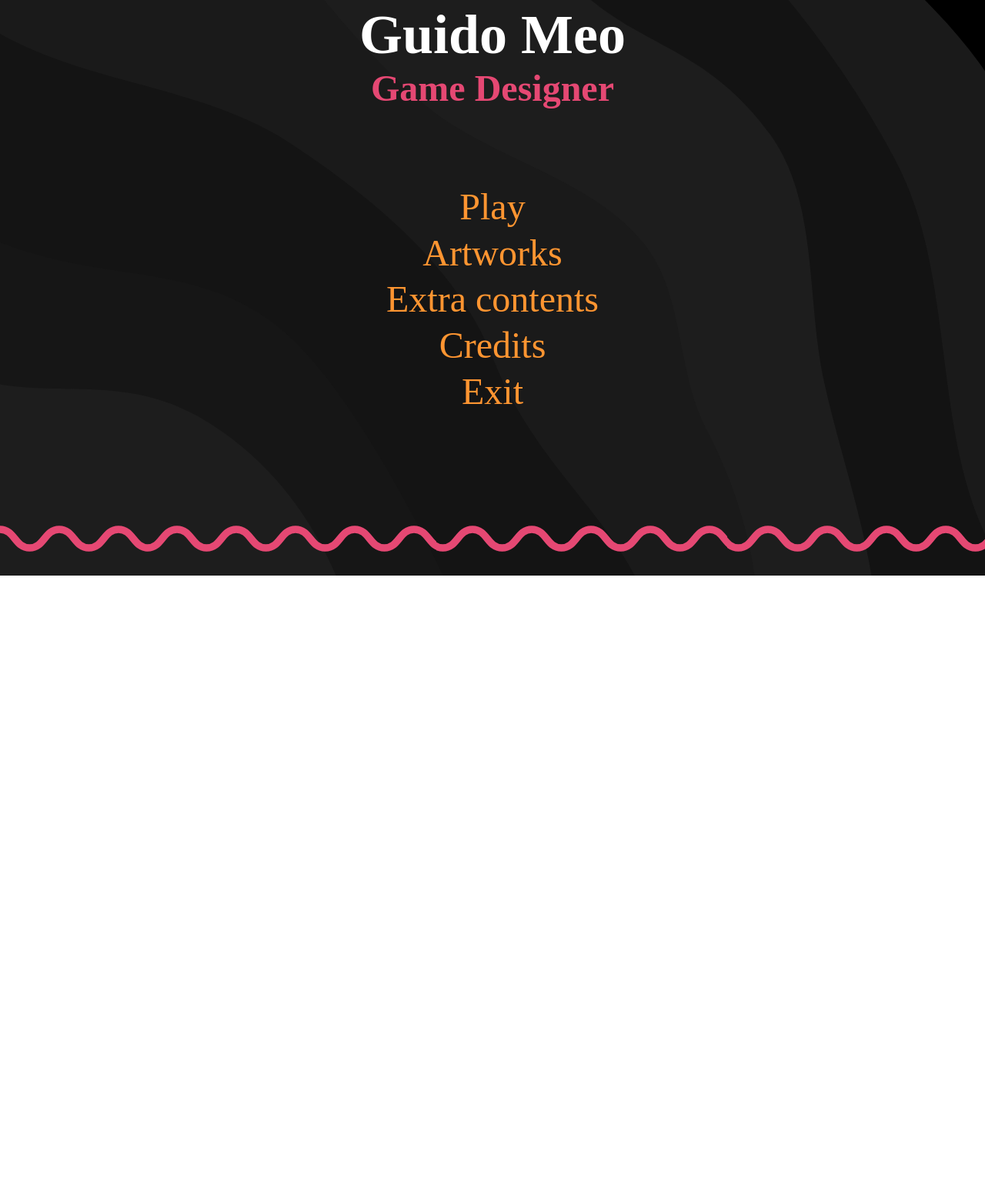
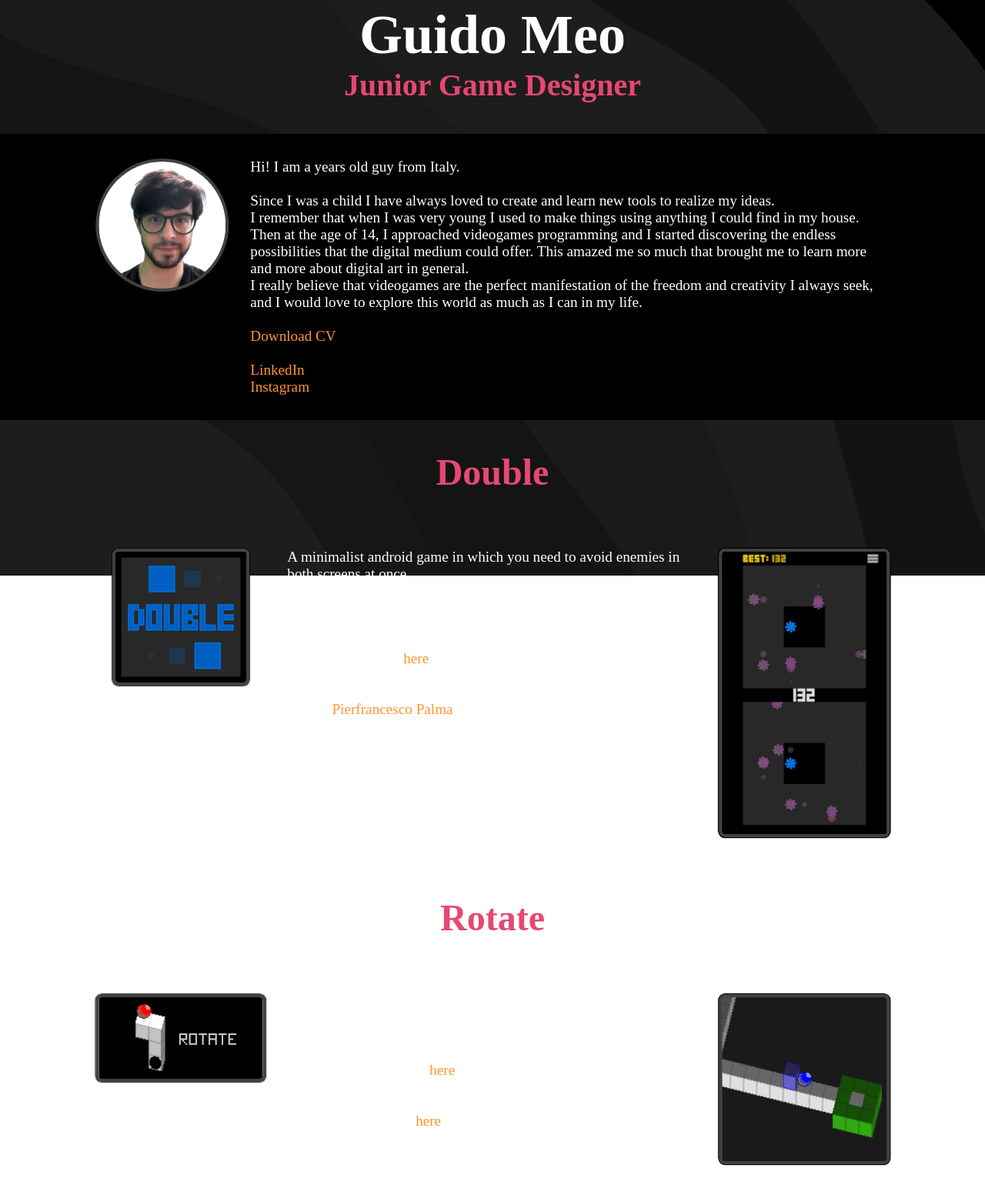
Before and after one commit to guidomeo/portfolio, a plain HTML site: page index.html in a window 1280 px wide. Shown: the part 52-1605 px from the top of the page at 77% size. Before the commit the page ends 800 px from the top, so only its background shows below. Drawn offline with Linux system fonts and the light colour scheme; a web font is replaced by a local one.

Commit message:
experiments

```diff
--- a/index.html
+++ b/index.html
@@ -26,19 +26,88 @@
     <path d="M -85.59,444.4 -85.59,890.6 489,895.6 C 489,895.6 436.8,745.3 382.5,690.8 258.1,565.8 57.98,629.2 -85.59,444.4 Z" pathdata:id="M -85.59,444.4 -85.59,890.6 546.9,895.6 C 546.9,895.6 517.4,695.4 339.9,593.4 187.7,505.9 57.98,629.2 -85.59,444.4 Z"></path>
 </svg>
 
-<div class="noSelect" id="title" onclick="menu();"><h1>Guido Meo</h1><h2>Game Designer</h2></div>
-<div id="menu_page">
-    <div id="menu">
-        <div class="menu_button noSelect" onclick="goToPage('play');">Play</div>
-        <div class="menu_button noSelect" onclick="goToPage('artworks');">Artworks</div>
-        <div class="menu_button noSelect" onclick="goToPage('extra');">Extra contents</div>
-        <div class="menu_button noSelect" onclick="goToPage('credits');">Credits</div>
-        <div class="menu_button noSelect" onclick="goToPage('exit');">Exit</div>
-    </div>
-    <footer style="position: fixed; bottom: 0;"></footer>
+<div id="play_page" class="page">
+    <div class="noSelect" id="title"><h1>Guido Meo</h1><h2>Junior Game Designer</h2></div>
+    <section style="background-color: rgba(0, 0, 0, 1)">
+        <div class="about_grid">
+            <div style="position: relative;"><figure><img style="border-radius: 50vh;" src="img/me.jpg"/></figure></div>
+            <div>
+
+Hi! I am a <span id="age"></span> years old guy from Italy.<br /><br />
+
+Since I was a child I have always loved to create and learn new tools to realize my ideas.<br />
+I remember that when I was very young I used to make things using anything I could find in my house.
+Then at the age of 14, I approached videogames programming and I started discovering the endless possibilities that the digital medium could offer.
+This amazed me so much that brought me to learn more and more about digital art in general. <br />
+I really believe that videogames are the perfect manifestation of the freedom and creativity I always seek,
+and I would love to explore this world as much as I can in my life.
+<br /><br />
+<a href="files/curriculum.pdf" target="_blank">Download CV</a>
+<br /><br />
+<a href="https://www.linkedin.com/in/guido-meo/" target="_blank">LinkedIn</a><br />
+<a href="https://www.instagram.com/guidomeo/" target="_blank">Instagram</a>
+
+            </div>
+        </div>
+    </section>
+    <h3>Double</h3>
+    <section>
+        <div class="game_grid">
+            <div style="position: relative;">
+                <figure>
+                    <img src="img/double/icon.png"/>
+                    <figcaption style="text-align: center;">Double 2015</figcaption>
+                </figure>
+            </div>
+            <div>
+                A minimalist android game in which you need to avoid enemies in both screens at once.<br />
+                There are a lot of different and unique achievements which allow you to unlock new skins.<br />
+                <br />
+                The game is no longer avaible on the Google Play store, but you can download the APK
+                <a href="files/Double.apk" target="_blank">here</a>.<br />
+                <br />
+                <br />
+                Music: <a href="https://www.youtube.com/channel/UC_J2AwBGGqFEgP0ngX6eU3A" target="_blank">Pierfrancesco Palma</a>
+            </div>
+            <div style="position: relative;">
+                <img class="double_slideshow adapt noSelect" src="img/double/screen-0.jpg" />
+                <img class="double_slideshow adapt noSelect" src="img/double/screen-1.jpg" style="position: absolute;" />
+                <img class="double_slideshow adapt noSelect" src="img/double/screen-2.jpg" style="position: absolute;" />
+                <img class="double_slideshow adapt noSelect" src="img/double/screen-3.jpg" style="position: absolute;" />
+                <img class="double_slideshow adapt noSelect" src="img/double/screen-4.jpg" style="position: absolute;" />
+            </div>
+        </div>
+    </section>
+
+    <h3>Rotate</h3>
+    <section>
+        <div class="game_grid">
+            <div style="position: relative;">
+                <figure>
+                    <img src="img/rotate/icon.png"/>
+                    <figcaption style="text-align: center;">Rotate 2013</figcaption>
+                </figure>
+            </div>
+            <div>
+                Rotate is a puzzle game about perspective.
+                Your goal is to get the ball to the end of the level, but you are not restricted to a single plane and you explore the level from different angles.<br />
+                <br />
+                The game can be found <a href="https://www.indiexpo.net/en/games/rotate" target="_blank">here</a>.<br/>
+                <br />
+                You can also try a tech demo of a 3d version of this game that I am currently working on
+                <a href="files/Rotate3D/" target="_blank">here</a>.
+            </div>
+            <div style="position: relative;">
+                <img class="rotate_slideshow adapt noSelect" src="img/rotate/screen-0.png" />
+                <img class="rotate_slideshow adapt noSelect" src="img/rotate/screen-1.png" style="position: absolute;"  />
+                <img class="rotate_slideshow adapt noSelect" src="img/rotate/screen-2.png" style="position: absolute;" />
+            </div>
+        </div>
+    </section>
+    <footer></footer>
 </div>
 
-<div id="play_page" class="page">
+<!-- <div id="play_page" class="page">
     <h3>Double</h3>
     <section>
         <div class="game_grid">
@@ -211,7 +280,7 @@ and I would love to explore this world as much as I can in my life.
     </section>
     <div class="back_to_menu_button" onclick="menu();">Back to menu</div>
     <footer></footer>
-</div>
+</div> -->
 
 <script src="js/anime.min.js"></script>
 <script src="js/background.js"></script>
--- a/js/script.js
+++ b/js/script.js
@@ -1,4 +1,4 @@
-const audio_page = new Audio();
+/*const audio_page = new Audio();
 audio_page.src = "audio/page.mp3";
 audio_page.preload = 'auto';
 const audio_menu = new Audio();
@@ -64,10 +64,6 @@ function menu() {
 	document.getElementsByTagName("body")[0].style.overflowY = 'hidden';
 	document.body.scrollTop = 0; // For Safari
 	document.documentElement.scrollTop = 0; // For Chrome, Firefox, IE and Opera
-
-	/*const footer = document.getElementsByTagName("footer")[0];
-	footer.style.visibility = 'visible';
-	footer.style.opacity = 1;*/
 }
 
 function hideMenu() {
@@ -87,10 +83,6 @@ function hideMenu() {
 	h2.style.opacity = 0;
 
 	document.getElementsByTagName("body")[0].style.overflowY = 'scroll';
-
-	/*const footer = document.getElementsByTagName("footer")[0];
-	footer.style.visibility = 'hidden';
-	footer.style.opacity = 0;*/
 }
 
 window.onhashchange = function() {
@@ -114,4 +106,4 @@ if (str != "") {
 
 new Slideshow('double_slideshow', 3500);
 new Slideshow('rotate_slideshow', 3500);
-new Slideshow('roundpong_slideshow', 3500);
+new Slideshow('roundpong_slideshow', 3500);*/
--- a/style.css
+++ b/style.css
@@ -6,7 +6,7 @@
     --text: rgb(255, 255, 255);
 
     --max-h1: 9vh;
-    --max-h2: 6vh;
+    --max-h2: 5vh;
     --min-h1: 6vh;
     --min-h2: 4vh;
 }
@@ -57,17 +57,15 @@ h3 {
     display: block;
     white-space: nowrap;
     transition: 1.5s;
-    background-color: rgba(50, 50, 50, 0.5);
+    /*background-color: rgba(0, 0, 0, 1);*/
 }
 
 section {
-    width: 75%;
     margin: 5vh auto 5vh auto;
-    padding: 4vh;
+    padding: 4vh 10% 4vh 10%;
     font-size: 1.2em;
     text-align: left;
     color: var(--text);
-    background-color: rgba(0, 0, 0, 0);
 }
 
 .game_grid {
@@ -109,8 +107,9 @@ section {
 }
 
 .about_grid {
+    /*padding: 4vh 10% 4vh 10%;*/
     display: grid;
-    grid-template-columns: 0.4fr 1fr;
+    grid-template-columns: 0.2fr 1fr;
     grid-gap: 4vh;
 }
 
@@ -177,7 +176,7 @@ img {
 
 body {
     font-family: Muli;
-    overflow-y: hidden;
+    overflow-y: scroll;
 }
 
 #menu_page {
@@ -192,9 +191,8 @@ body {
     position: absolute;
     text-align: center;
     width: 100%;
-    margin-top: 10vh;
+    margin-top: 0vh;
     transition: 0.5s;
-    display: none;
 }
 
 #menu {
```
